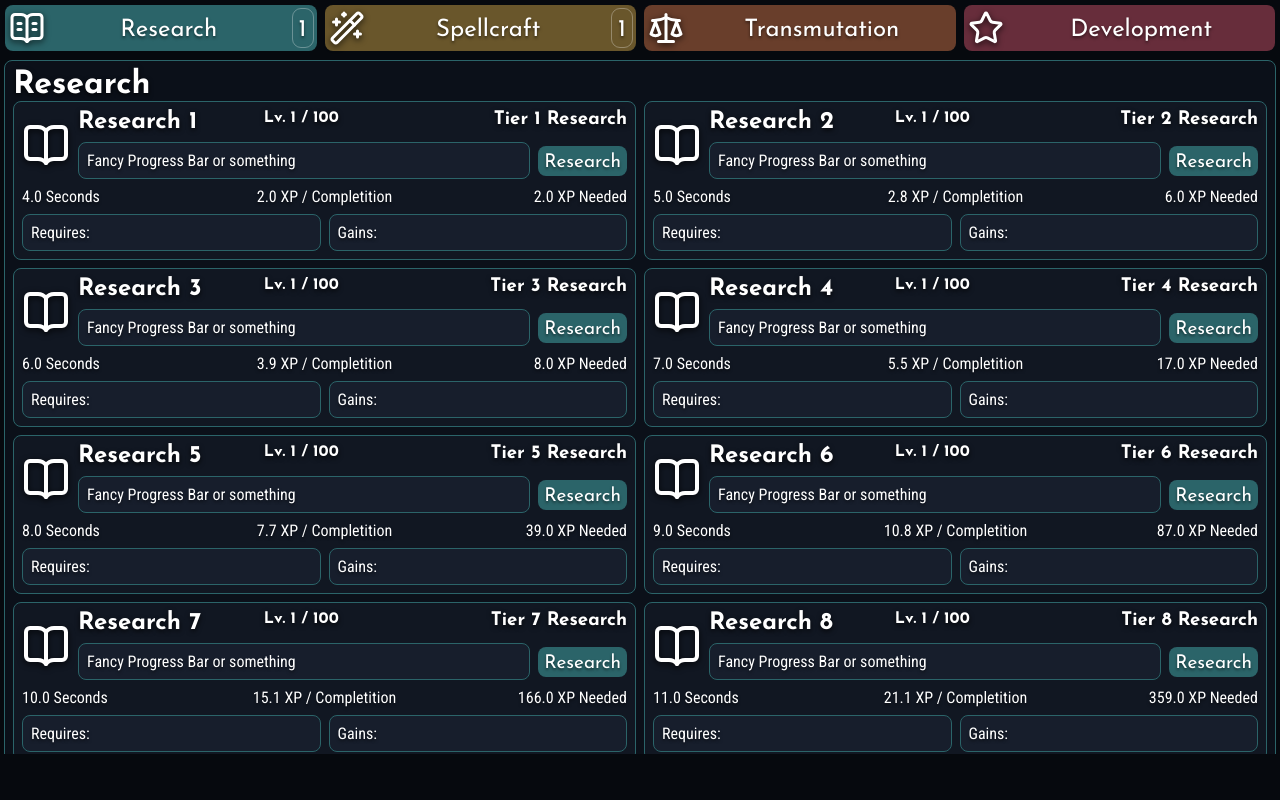
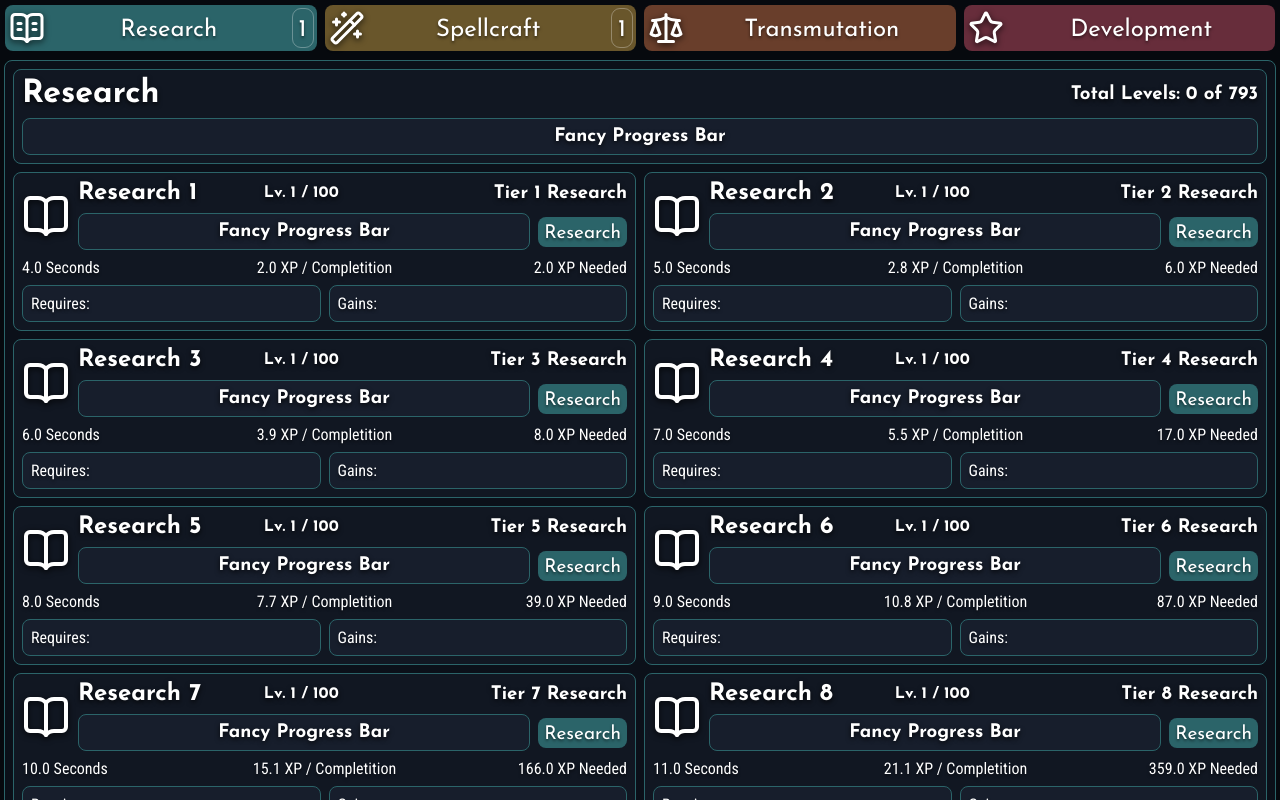
Before and after one commit to Rewind1337/idle-omnimancer, a React (Vite) app: page / in a window 1280 px wide. Built offline with nearby package versions, Linux system fonts and the light colour scheme.

Commit message:
ignore the scrolling not working at the moment, annoying to make this work nicely

```diff
--- a/src/App.jsx
+++ b/src/App.jsx
@@ -22,7 +22,7 @@ function ResponsivePage({
     return (
       <Flex direction="column" className={cx('page', className)}>
         <Navigation setActivePage={setActivePage} position="top" mode={navigationMode}/>
-        <ScrollArea maxHeight={window.innerHeight - (88 + 18)} padding={0}>
+        <ScrollArea padding={0}>
           {children}
         </ScrollArea>
       </Flex>
--- a/src/components/Flex.jsx
+++ b/src/components/Flex.jsx
@@ -16,7 +16,6 @@ export function Flex({
     <div
       className={cx('flex', className)}
       style={{
-        display: "flex",
         flexDirection: direction,
         alignItems: align,
         justifyContent: justify,
--- a/src/index.scss
+++ b/src/index.scss
@@ -108,6 +108,10 @@ svg {
 .align-start {align-self: flex-start;}
 .align-end {align-self: flex-end;}
 
+
+
+.flex {display: flex;}
+
 html,
 body {
   background-color: var(--background);
--- a/src/pages/ResearchPage.jsx
+++ b/src/pages/ResearchPage.jsx
@@ -75,8 +75,8 @@ function ActionHeader({
   return (
     <Flex className={cx('action-header', className)}>
       <h2>{name}</h2>
-      <h4 className="align-left align-start">Lv. {level} / 100</h4>
-      <h3 className="align-right align-start">Tier {tier} Research</h3>
+      <h4 className="align-left">Lv. {level} / 100</h4>
+      <h3 className="align-right">Tier {tier} Research</h3>
     </Flex>
   )
 }
@@ -101,7 +101,7 @@ function ActionProgress({
 }) {
   return (
     <Flex className={cx('action-progress', className)}>
-      <Paper layer={2}>Fancy Progress Bar or something</Paper>
+      <Paper layer={2}><h3 className="align-center">Fancy Progress Bar</h3></Paper>
       <Button variant={"research"}>Research</Button>
     </Flex>
   )
@@ -142,17 +142,38 @@ function ResearchAction({
   )
 }
 
+function SkillSummary({
+  className = '',
+  text
+}) {
+  return (
+    <Paper className={cx('skill-summary', className)} layer={1} variant={"research"}>
+      <Flex direction="column">
+        <Flex>
+          <h1>{text}</h1>
+          <h3 className="align-right">Total Levels: 0 of 793</h3>
+        </Flex>
+        <Flex className={cx('skill-progress', className)}>
+          <Paper layer={2}><h3 className="align-center">Fancy Progress Bar</h3></Paper>
+        </Flex>
+      </Flex>
+    </Paper>
+  )
+}
+
 export function ResearchPage() {
   return (
     <Flex direction="column">
-        <Paper layer={0} variant={"research"}>
-          <h1>Research</h1>
+      <Paper layer={0} variant={"research"}>
+        <Flex direction="column">
+          <SkillSummary text={"Research"}/>
           <Grid>
             {RESEARCH_ACTION_DATA.map(action =>
               <ResearchAction key={action.id} {...action}></ResearchAction>
             )}
           </Grid>
-        </Paper>
+        </Flex>
+      </Paper>
     </Flex>
   )
 }
```
